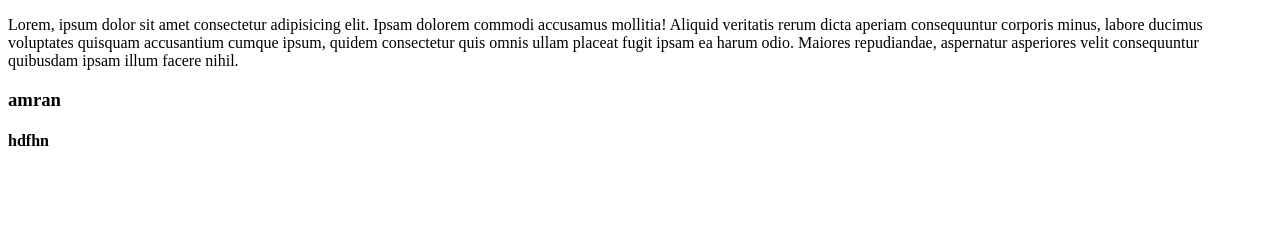
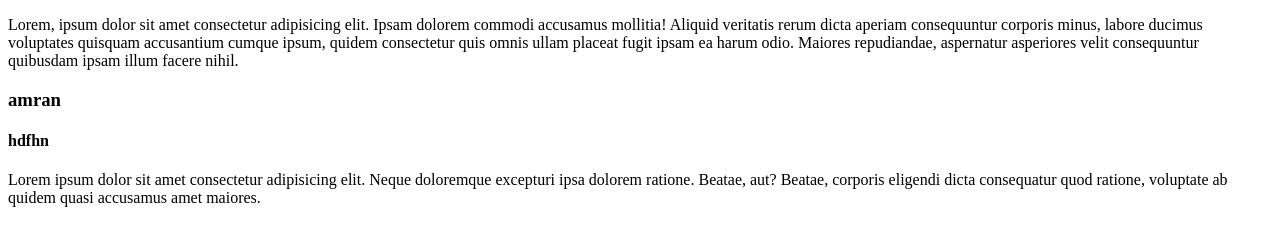
Before and after one commit to monira123khatun/ripo-1, a plain HTML site: page index.html in a window 1280 px wide. Drawn offline with Linux system fonts and the light colour scheme.

Commit message:
first commit

```diff
--- a/index.html
+++ b/index.html
@@ -9,6 +9,7 @@
     <p>Lorem, ipsum dolor sit amet consectetur adipisicing elit. Ipsam dolorem commodi accusamus mollitia! Aliquid veritatis rerum dicta aperiam consequuntur corporis minus, labore ducimus voluptates quisquam accusantium cumque ipsum, quidem consectetur quis omnis ullam placeat fugit ipsam ea harum odio. Maiores repudiandae, aspernatur asperiores velit consequuntur quibusdam ipsam illum facere nihil.
         <h3>amran</h3>
         <h4>hdfhn</h4>
+        <p>Lorem ipsum dolor sit amet consectetur adipisicing elit. Neque doloremque excepturi ipsa dolorem ratione. Beatae, aut? Beatae, corporis eligendi dicta consequatur quod ratione, voluptate ab quidem quasi accusamus amet maiores.</p>
     </p>
 </body>
 </html>
```
